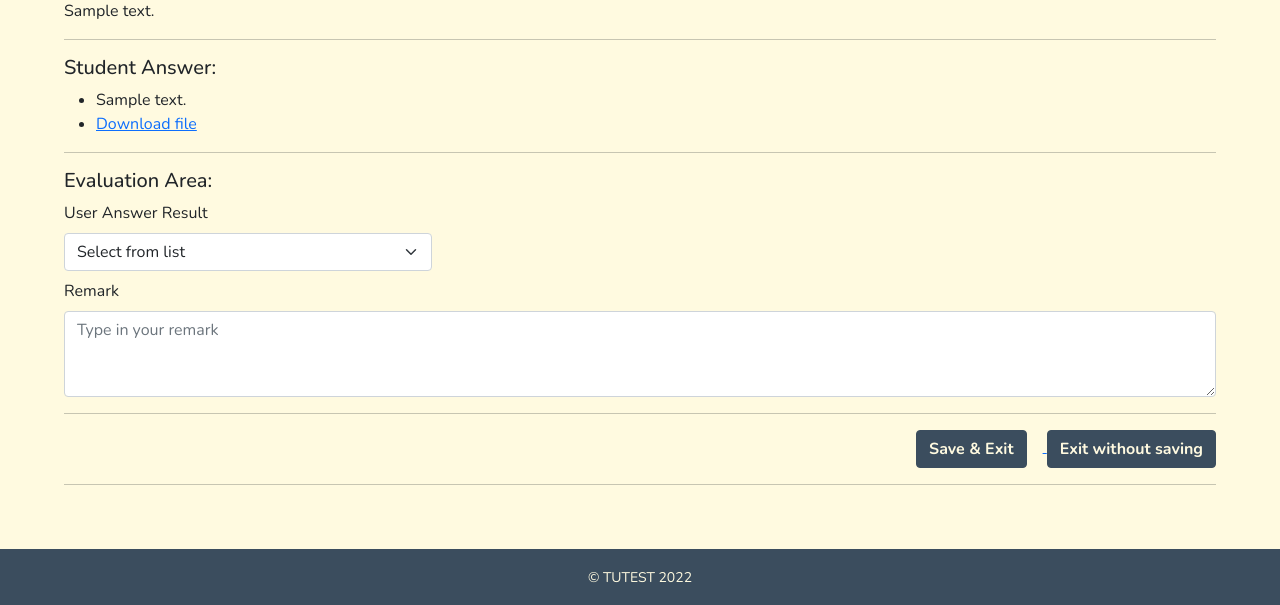
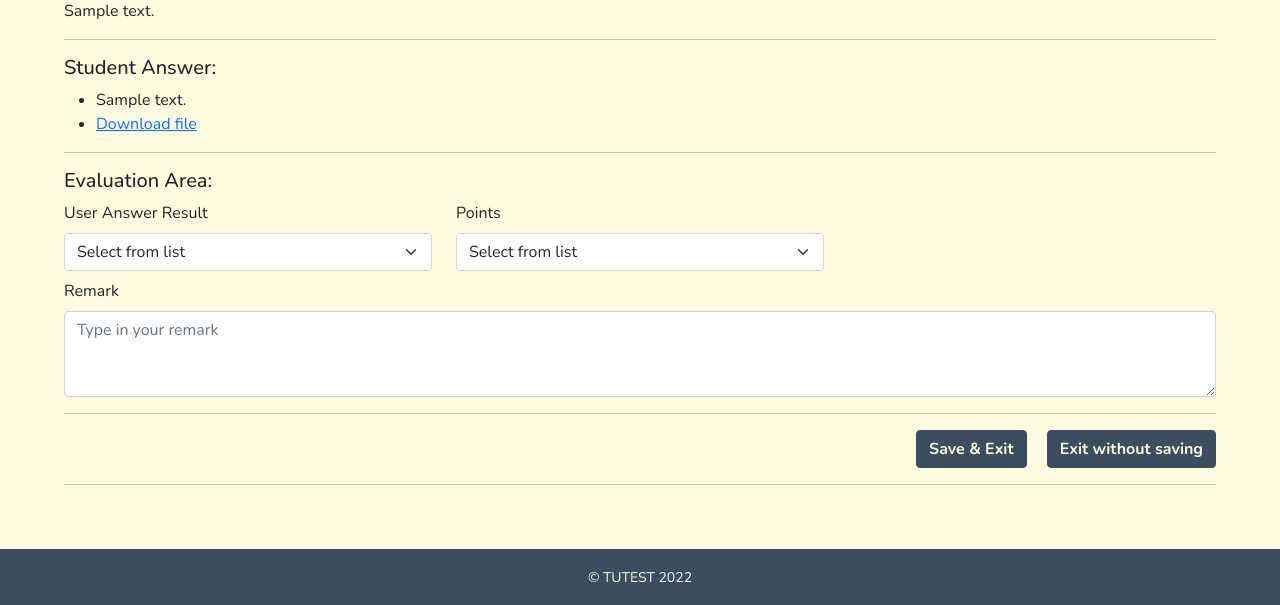
Before and after one commit to GcvKishore/TMS, a Django app: page /exam/exam/1/evaluation/1 in a window 1280 px wide. Shown: the part 231-836 px from the top of the page. Run offline with Django 4.2, Linux system fonts and the light colour scheme; a user stored in the database is signed in; tables that the repository leaves empty hold one stand-in row (values such as "Sample post").

Commit message:
feat add exam evaluation
Now Instructor can evaluate students inputs and give remark to them.

```diff
--- a/exam_app/views.py
+++ b/exam_app/views.py
@@ -433,11 +433,17 @@ def questionResult(request, exam_details_id, question_details):
 
     user_uploads = UserAnswerFileUpload.objects.filter(question=user_question_details, username=username)
 
+    exam_details = UserExamDetails.objects.get(id=exam_details_id)
+    user_result = UserResults.objects.get(username=username, exam_details=exam_details,
+                                          question_details=user_question_details, )
+
     return render(request, 'exam_app/tutee-question-result.html', {
         'question': question,
         'user_inputs': user_inputs,
         'user_uploads': user_uploads,
         'exam_details_id': exam_details_id,
+        'user_question_details': user_question_details,
+        'user_result': user_result,
     })
 
 
@@ -464,15 +470,27 @@ def questionEvaluation(request, exam_details_id, question_details_id):
     exam = exam_details.exam
 
     if request.method == 'POST':
+        print(request.POST['result'])
         result = request.POST['result']
         remark = request.POST['remark']
+        points = request.POST['points']
 
         user_question_details = UserQuestionDetails.objects.get(id=question_details_id)
         user_question_details.remark = remark
+        user_question_details.evaluation_status = 'Evaluated'
+        user_question_details.points = points
 
         user_result = UserResults.objects.get(username=username, exam_details=exam_details,
                                               question_details=user_question_details, )
         user_result.result = result
+        user_question_details.evaluation_status = 'Evaluated'
+        user_result.status = 'Evaluated'
+
+        if result == 'Pending':
+            user_question_details.evaluation_status = 'Pending'
+            user_result.status = 'Pending'
+
+        user_result.points = points
         user_result.save()
         user_question_details.save()
         return redirect('exam_app:tutee-exam-results', exam.id, exam_details_id)
@@ -482,6 +500,8 @@ def questionEvaluation(request, exam_details_id, question_details_id):
     question = MakeQuestion.objects.get(id=question_id)
     user_inputs = UserAnswerTextInput.objects.filter(question=user_question_details)
     user_uploads = UserAnswerFileUpload.objects.filter(question=user_question_details)
+    user_result = UserResults.objects.get(username=username, exam_details=exam_details,
+                                          question_details=user_question_details, )
 
     return render(request, 'exam_app/instructors-question-evaluation.html', {
         'question_details_id': question_details_id,
@@ -490,5 +510,6 @@ def questionEvaluation(request, exam_details_id, question_details_id):
         'user_uploads': user_uploads,
         'exam_details_id': exam_details_id,
         'exam': exam,
-        'user_question_details': user_question_details
+        'user_question_details': user_question_details,
+        'user_result': user_result,
     })
--- a/templates/exam_app/instructors-question-evaluation.html
+++ b/templates/exam_app/instructors-question-evaluation.html
@@ -34,10 +34,22 @@
                     <div class="col-md-4">
                         <label class="form-label" for="questionType">User Answer Result </label>
                         <select name="result" id="questionType" class="form-select">
-                            <option value="Pending" disabled hidden selected>Select from list</option>
+                            <option value="Pending" selected>Select from list</option>
                             <option value="Correct">Correct</option>
                             <option value="Pending">Pending</option>
                             <option value="Incorrect">Incorrect</option>
+                        </select>
+                    </div>
+                    <div class="col-md-4">
+                        <label class="form-label" for="questionPoints">Points </label>
+                        <select name="points" id="questionPoints" class="form-select">
+                            <option value="0" selected>Select from list</option>
+                            <option value=0>0</option>
+                            {% with ''|center:question.max_points as range %}
+                                {% for _ in range %}
+                                    <option value="{{ forloop.counter }}">{{ forloop.counter }}</option>
+                                {% endfor %}
+                            {% endwith %}
                         </select>
                     </div>
                     <div class="form-group">
@@ -48,11 +60,9 @@
                 </div>
                 <hr>
                 <div class="text-end">
-                    <a href="{% url 'exam_app:tutee-exam-results' exam.id exam_details_id %}">
                     <button type="submit" class="btn btn-primary mx-3">
                         Save & Exit
                     </button>
-                    </a>
                     <a href="{% url 'exam_app:tutee-exam-results' exam.id exam_details_id %}">
                         <button type="button" class="btn btn-primary">
                             Exit without saving
@@ -61,19 +71,56 @@
                 </div>
             </form>
         {% else %}
+            <form action="{% url 'exam_app:question-evaluation' exam_details_id question_details_id %}" method="post">
+                {% csrf_token %}
+                <div class="row">
+                    <div class="col-md-4">
+                        <label class="form-label" for="userQuestionResult">User Answer Result </label>
+                        <select name="result" id="userQuestionResult" class="form-select" disabled>
+                            <option value="{{ user_result.result }}" hidden
+                                    selected>{{ user_result.result }}</option>
+                            <option value="Correct">Correct</option>
+                            <option value="Pending">Pending</option>
+                            <option value="Incorrect">Incorrect</option>
+                        </select>
+                    </div>
+                    <div class="col-md-4">
+                        <label class="form-label" for="questionPoints">Points</label>
+                        <select name="points" id="questionPoints" disabled class="form-select">
+                            <option value="{{ user_question_details.points }}"
+                                    selected>{{ user_question_details.points }}</option>
+                            <option value=0>0</option>
+                            {% with ''|center:question.max_points as range %}
+                                {% for _ in range %}
+                                    <option value="{{ forloop.counter }}">{{ forloop.counter }}</option>
+                                {% endfor %}
+                            {% endwith %}
+                        </select>
+                    </div>
+
+                    <div class="form-group">
+                        <label class="py-2" for="input-1">Remark</label>
+                        <textarea class="form-control edit-exam" name="remark" id="input-1" cols="" rows="3"
+                                  placeholder="Type in your remark"
+                                  disabled>{{ user_question_details.remark }}</textarea>
+                    </div>
+                </div>
+                <hr>
                 <div class="text-end">
-                <a href="{% url 'exam_app:tutee-exam-results' exam.id exam_details_id %}">
-                    <button type="submit" class="btn btn-primary mx-3">
-                        Save & Exit
+                    <button id="edit-btn" type="button" class="btn btn-primary mx-3" onclick="editResults()">
+                        Edit Result
                     </button>
-                </a>
+                    <button id="save-btn" type="submit" class="btn btn-primary mx-3" name="save_evaluation"
+                            value="save" hidden>
+                        save & exit
+                    </button>
                     <a href="{% url 'exam_app:tutee-exam-results' exam.id exam_details_id %}">
                         <button type="button" class="btn btn-primary">
-                        Exit without saving
+                            Student Result Page
                         </button>
                     </a>
                 </div>
-
+            </form>
         {% endif %}
         <hr>
 
@@ -81,4 +128,14 @@
 {% endblock %}
 
 {% block script %}
+    <script>
+        function editResults() {
+            let edit_btn = document.getElementById('edit-btn')
+            edit_btn.style.visibility = "hidden"
+            document.getElementById('save-btn').removeAttribute("hidden");
+            document.getElementById('input-1').removeAttribute("disabled");
+            document.getElementById('userQuestionResult').removeAttribute("disabled");
+            document.getElementById('questionPoints').removeAttribute("disabled");
+        }
+    </script>
 {% endblock %}
```
Also changed, not shown: exam_app/functions.py (+7 -2 lines), templates/exam_app/tutee-question-result.html (+22 -0 lines). Lines whose indentation alone changed are shown as unchanged.
